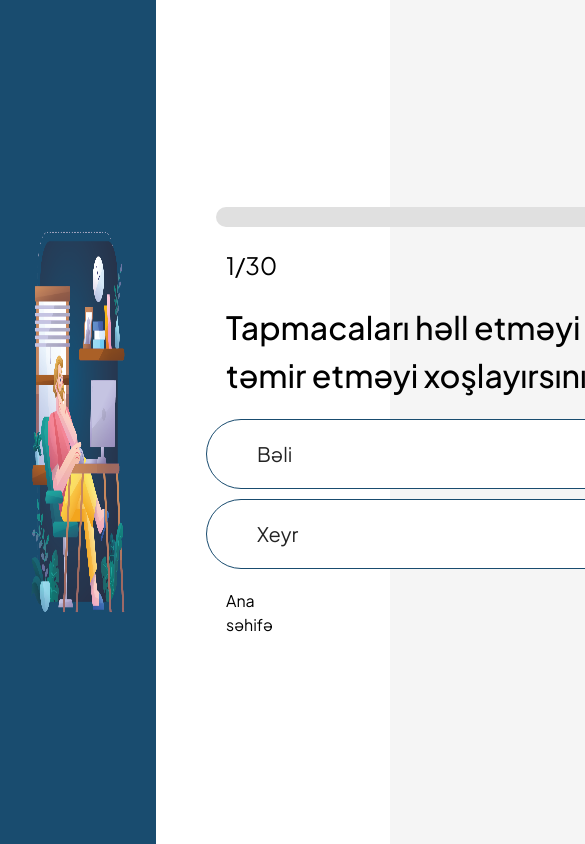
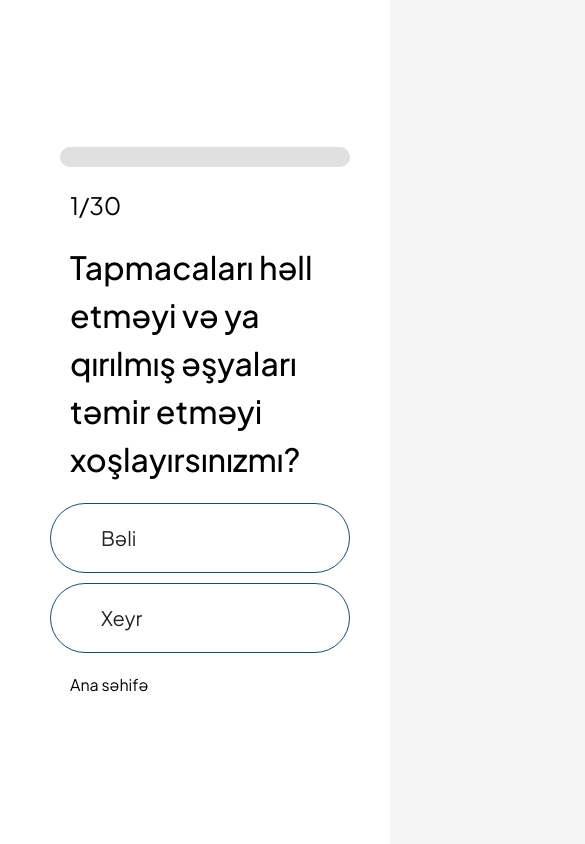
Before and after one commit to NadirYusifov/Karyera.az, a React (Vite) app: page /career in a window 390 px wide. Shown: the top 844 px of the page, 585 px wide, since content can reach past the window. Built offline with nearby package versions, Linux system fonts and the light colour scheme.

Commit message:
responsive

```diff
--- a/src/App.tsx
+++ b/src/App.tsx
@@ -20,7 +20,7 @@ function App() {
     setLoading(true)
     setTimeout(() => {
       setLoading(false)
-    }, )
+    }, 3000)
   }, [])
 
   return (
--- a/src/layout/Footer/index.tsx
+++ b/src/layout/Footer/index.tsx
@@ -22,9 +22,9 @@ function Footer() {
               <div className="footer-about text-white font-jakarta max-sm:mt-8">
                 <h3 className="font-semibold pb-5 text-[20px] leading-[20.2px]">Haqqımızda</h3>
                 <ul className="space-y-2 font-normal">
-                  <li>Karyera testi</li>
+                  <Link to='/career'><li>Karyera testi</li></Link>
                   <li>İxtisaslar</li>
-                  <li><Link to='/mentorlar'>Mentorlar</Link></li>
+                  <Link to='/mentorlar'><li>Mentorlar</li></Link>
                   <li>Blog</li>
                 </ul>
               </div>
--- a/src/page/Career/index.css
+++ b/src/page/Career/index.css
@@ -1,4 +1,4 @@
-body{
+/* body{
   font-family: Plus Jakarta Sans;
 }
 .container_career{
@@ -131,7 +131,7 @@ body{
   background-color: #e0e0e0;
   border-radius: 50px;
   margin-bottom: 20px;
-}
+} */
 
 
 .progress-bar-fill {
--- a/src/page/Career/index.tsx
+++ b/src/page/Career/index.tsx
@@ -186,37 +186,37 @@ const Career = () => {
   };
 
   return (
-    <div className="container_career">
-      <div className="left-section">
-        <div className="illustration">
-          <img src={image} alt="Illustration" />
+    <div className="container_career block lg:flex h-screen font-jakarta">
+      <div className="left-section w-full lg:w-2/5 lg:bg-very-dark-blue flex items-center justify-center">
+        <div className="illustration hidden lg:block">
+          <img className="w-[650px] h-[480px]" src={image} alt="Illustration" />
         </div>
       </div>
-      <div className="right-section">
+      <div className="right-section w-full h-screen lg:w-3/5 p-10 flex flex-col justify-center bg-white">
         {quizEnded ? (
           <div className="end-message">
-            <h2 className="endm">Təbriklər!</h2>
-            <p className="endp"> İndi sizə ən uyğun karyera sahələrini təqdim edirik!</p>
-            <button className="endb">Nəticə</button>
+            <h2 className="endm text-very-dark-blue text-[84px] text-center font-semibold">Təbriklər!</h2>
+            <p className="endp text-center text-[#2F78AA] text-[32px] leading-[60px]"> İndi sizə ən uyğun karyera sahələrini təqdim edirik!</p>
+            <button className="endb bg-very-dark-blue rounded-full py-[10px] px-10 text-white mt-[100px] ml-[550px]">Nəticə</button>
           </div>
         ) : (
           <>
 
-            <div className="progress-bar">
+            <div className="progress-bar ml-5 lg:w-[750px] h-5 bg-[#E0E0E0] rounded-full mb-5">
               <div
-                className="progress-bar-fill"
+                className="progress-bar-fill h-full bg-[#1D4F91] rounded-full transition all ease-in-out"
                 style={{ width: `${progress}%` }}
               ></div>
             </div>
 
             <div className="question-header">
-              <h2>{`${currentQuestion + 1}/${questions.length}`}</h2>
-              <p>{questions[currentQuestion].question}</p>
+              <h2 className="text-[24px] mx-[30px]">{`${currentQuestion + 1}/${questions.length}`}</h2>
+              <p className="lg:w-[750px] text-[32px] my-5 mx-[30px] font-medium">{questions[currentQuestion].question}</p>
             </div>
 
-            <div className="options">
+            <div className="options flex flex-col">
               {questions[currentQuestion].options.map((option, index) => (
-                <label key={index} className={`option ${selectedOption === option ? "selected" : ""}`}>
+                <label key={index} className={`option ${selectedOption === option ? "selected" : ""} flex items-center lg:w-[748px] h-[70px] rounded-full border-solid border border-very-dark-blue pl-[50px] ml-[10px] mb-[10px] text-[20px] cursor-pointer bg-white text-[#242424] text-left hover:bg-very-dark-blue hover:text-white`}>
                   <input
                     type="radio"
                     name="options"
@@ -230,7 +230,7 @@ const Career = () => {
               ))}
             </div>
 
-            <div className="navigation">
+            <div className="navigation flex justify-between mt-[10px] mr-[100px] mb-0 ml-[30px]">
               {currentQuestion === 0 ? (
                 <Link to='/'>
                   <h4>Ana səhifə</h4>
```
